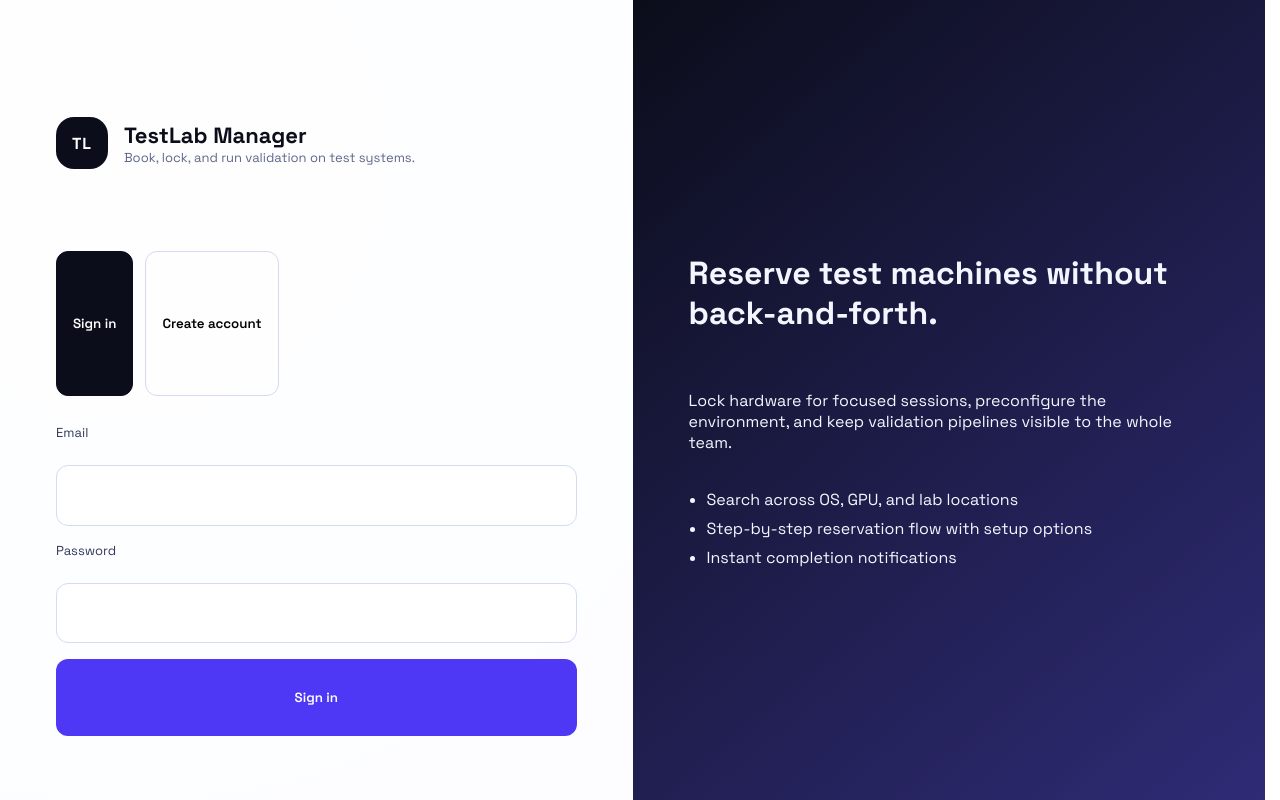
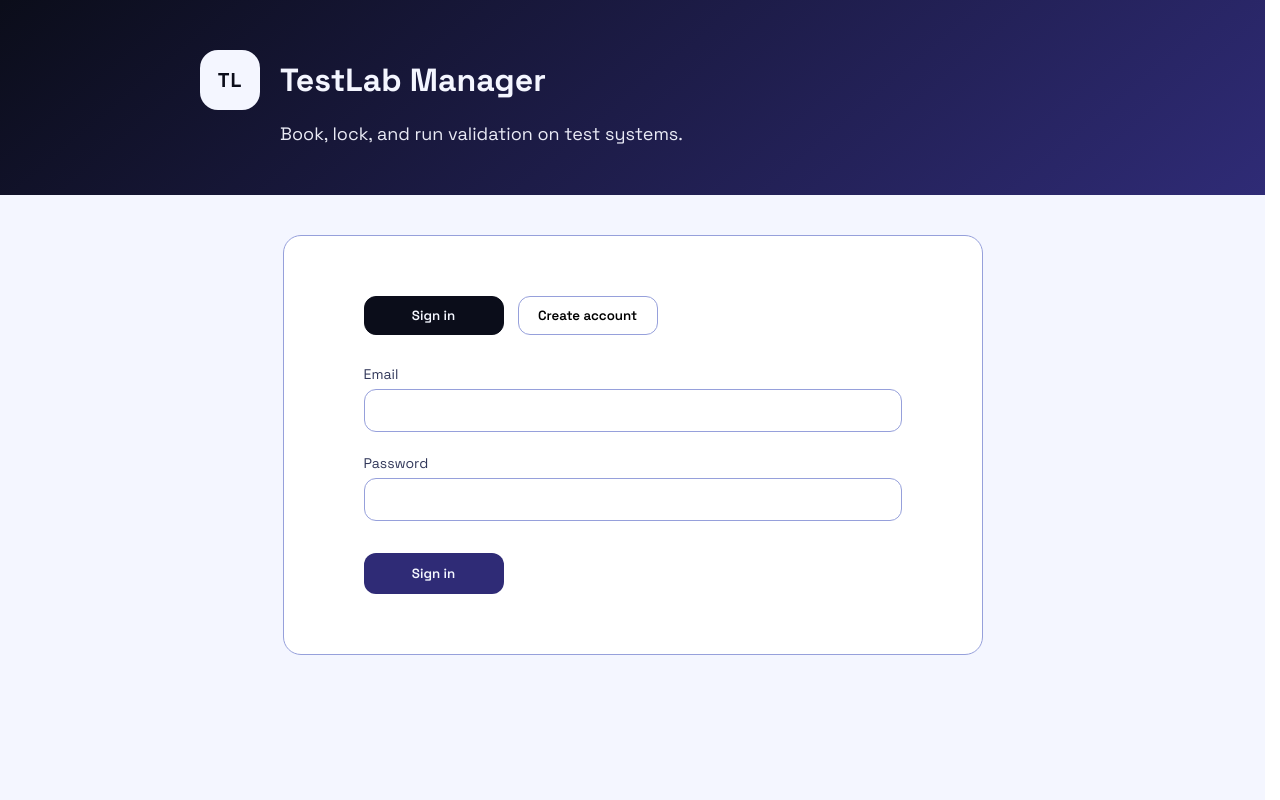
Before and after one commit to YuliiaB101/testlab-manager, a React (Vite) app in the folder apps/frontend/: page /auth in a window 1280 px wide. Built offline with nearby package versions, Linux system fonts and the light colour scheme.

Commit message:
Changed AuthPage styles

```diff
--- a/apps/frontend/package.json
+++ b/apps/frontend/package.json
@@ -10,13 +10,16 @@
   },
   "dependencies": {
     "react": "^18.3.1",
+    "react-datepicker": "^4.16.0",
     "react-dom": "^18.3.1",
     "react-router-dom": "^6.26.2"
   },
   "devDependencies": {
     "@types/react": "^18.3.3",
+    "@types/react-datepicker": "^4.4.2",
     "@types/react-dom": "^18.3.0",
     "@vitejs/plugin-react": "^4.3.1",
+    "sass": "^1.97.3",
     "typescript": "^5.5.4",
     "vite": "^5.4.2"
   }
--- a/apps/frontend/src/components/MachineRow/MachineRow.module.css
+++ b/apps/frontend/src/components/MachineRow/MachineRow.module.css
@@ -8,14 +8,22 @@
   font-size: 13px;
 }
 
+.titleRow {
+  display: flex;
+  align-items: center;
+  justify-content: space-between;
+  gap: 12px;
+  /* prevent tags from wrapping to next line; allow name to truncate if needed */
+}
+
 .status {
   text-transform: uppercase;
   display: inline-block;
   text-align: center;
-  min-width: 120px;
-  font-size: 11px;
+  min-width: 140px;
+  font-size: 12px;
   font-weight: 700;
-  padding: 10px 12px;
+  padding: 12px 16px;
   border-radius: 999px;
 }
 
@@ -31,8 +39,9 @@
 
 .tags {
   display: flex;
-  flex-wrap: wrap;
   gap: 8px;
+  flex-shrink: 0;
+  align-items: center;
 }
 
 .tags span {
@@ -42,3 +51,16 @@
   border-radius: 999px;
   font-size: 12px;
 }
+
+.name {
+  white-space: nowrap;
+  overflow: hidden;
+  text-overflow: ellipsis;
+  max-width: 55ch;
+  flex: 1 1 auto; /* allow name to take available space */
+  min-width: 0; /* allow truncation inside flex */
+}
+
+.meta {
+  margin-top: 6px;
+}
--- a/apps/frontend/src/components/MachineRow/MachineRow.tsx
+++ b/apps/frontend/src/components/MachineRow/MachineRow.tsx
@@ -6,9 +6,12 @@
   return (
     <tr>
       <td>
-        <Link to={`/machines/${machine.id}`} className={styles.name}>
-          {machine.name}
-        </Link>
+        <div className={styles.titleRow}>
+          <Link to={`/machines/${machine.id}`} className={styles.name}>
+            {machine.name}
+          </Link>
+          <div className={styles.tags}>{machine.tags.map(tag => <span key={tag}>{tag}</span>)}</div>
+        </div>
         <div className={styles.meta}>{machine.type} - {machine.os}</div>
       </td>
       <td>{machine.cpu}</td>
--- a/apps/frontend/src/pages/AuthPage/AuthPage.module.css
+++ b/apps/frontend/src/pages/AuthPage/AuthPage.module.css
@@ -1,9 +1,3 @@
-.page {
-  display: grid;
-  grid-template-columns: repeat(auto-fit, minmax(320px, 1fr));
-  min-height: 100vh;
-}
-
 .panel {
   background: #ffffffee;
   padding: 64px 56px;
@@ -11,32 +5,52 @@
   gap: 28px;
 }
 
-.brand {
-  display: flex;
+.hero {
+  padding: 64px 56px;
+  background: linear-gradient(140deg, #0b0d1a, #2f2b76);
+  color: #f4f6ff;
+  display: grid;
+  grid-template-columns: auto 1fr;
+  grid-template-areas:
+    "logo title"
+    "logo subtitle";
+  gap: 8px 20px;
   align-items: center;
-  gap: 16px;
-}
 
-.logo {
-  background: #0b0d1a;
-  color: #fff;
-  width: 52px;
-  height: 52px;
+&_logo {
+  background: #fff;
+  color: #0b0d1a;
+  width: 60px;
+  height: 60px;
   border-radius: 18px;
   display: grid;
   place-items: center;
-  font-weight: 700;
+  font-size: 20px;
+  font-weight: bold;
   letter-spacing: 1px;
 }
 
-.title {
-  font-weight: 700;
-  font-size: 22px;
+h1 {
+  grid-area: title;
+  font-size: 32px;
+  margin: 0;
 }
 
-.subtitle {
-  font-size: 13px;
-  color: #5f6789;
+h3 {
+  grid-area: subtitle;
+  margin: 0;
+  font-weight: 400;
+  font-size: 14px;
+  color: rgba(244, 246, 255, 0.95);
+}
+
+.form {
+  align-self: center;
+  align-items: center;
+  justify-content: center;
+  width: 600px;
+  display: grid;
+  gap: 16px;
 }
 
 .tabs {
@@ -60,21 +74,25 @@
 }
 
 .form {
+  align-self: center;
+  align-items: center;
+  justify-content: center;
+  width: 600px;
   display: grid;
   gap: 16px;
-}
 
-.form label {
+  label {
     display: grid;
     gap: 6px;
     font-size: 13px;
     color: #32385a;
   }
 
-.form input {
+  input {
     border: 1px solid #d6daf2;
     border-radius: 12px;
     padding: 12px 14px;
+  }
 }
 
 .submit {
@@ -95,26 +113,6 @@
   font-size: 13px;
 }
 
-.hero {
-  padding: 64px 56px;
-  background: linear-gradient(140deg, #0b0d1a, #2f2b76);
-  color: #f4f6ff;
-  display: grid;
-  gap: 20px;
-  align-content: center;
-}
-
-.hero h1 {
-  font-size: 32px;
-}
-
-.hero ul {
-  margin: 0;
-  padding-left: 18px;
-  display: grid;
-  gap: 8px;
-}
-
 @media (max-width: 700px) {
   .panel,
   .hero {
--- /dev/null
+++ b/apps/frontend/src/pages/AuthPage/AuthPage.module.scss
@@ -0,0 +1,108 @@
+@use "../../styles/mixins" as *;
+@use "../../styles/variables" as *;
+
+.authPage {
+  display: flex;
+  flex-direction: column;
+  min-height: 100vh;
+  background: $background;
+
+  &__hero {
+    padding: 50px 200px;
+    background: linear-gradient(140deg, $primary-dark, $primary);
+    color: $background;
+    display: grid;
+    grid-template-columns: auto 1fr;
+    grid-template-areas: "logo title" "logo subtitle";
+    gap: 12px 20px;
+    align-items: center;
+
+    &__logo {
+      background: $background;
+      color: $primary-dark;
+      width: 60px;
+      height: 60px;
+      border-radius: 18px;
+      display: grid;
+      justify-content: center;
+      place-items: center;
+      font-size: 20px;
+      font-weight: bold;
+      letter-spacing: 1px;
+    }
+
+    h1 {
+      grid-area: title;
+      font-size: 32px;
+      margin: 0;
+    }
+
+    h3 {
+      grid-area: subtitle;
+      margin: 0;
+      font-weight: 400;
+      font-size: 18px;
+      color: rgba(244, 246, 255, 0.95);
+    }
+  }
+
+  &__form {
+    align-self: center;
+    align-items: center;
+    padding: 60px 80px;
+    margin: 40px 0;
+    background: white;
+    border-radius: 18px;
+    border: 1px solid $border;
+    width: 700px;
+    display: grid;
+    gap: 30px;
+
+    label {
+      display: grid;
+      gap: 6px;
+      font-size: 14px;
+      color: $text-secondary;
+    }
+
+    &__tabs {
+      display: flex;
+      gap: 14px;
+    }
+
+    &__tab {
+      border: 1px solid $border;
+      background: transparent;
+      @include button-base(10px 16px);
+
+      &_active {
+        background: $primary-dark;
+        color: $background;
+        border-color: $primary-dark;
+      }
+    }
+
+    &__input {
+      @include input-base($border);
+      display: grid;
+      gap: 22px;
+      margin-bottom: 22px;
+    }
+
+    &__submit {
+      margin-top: 10px;
+      border: none;
+      background: $primary;
+      color: $background;
+      @include button-base(12px 16px);
+    }
+
+    &__error {
+      color: $error;
+      background: $error-light;
+      padding: 8px 12px;
+      border-radius: 10px;
+      font-size: 14px;
+    }
+  }
+}
--- a/apps/frontend/src/pages/AuthPage/AuthPage.tsx
+++ b/apps/frontend/src/pages/AuthPage/AuthPage.tsx
@@ -1,7 +1,7 @@
 import { useState } from "react";
 import { useNavigate } from "react-router-dom";
 import { useAuth } from "../../state/auth";
-import styles from "./AuthPage.module.css";
+import styles from "./AuthPage.module.scss";
 
 export default function AuthPage() {
   const { login, register } = useAuth();
@@ -32,64 +32,51 @@
   };
 
   return (
-    <div className={styles.page}>
-      <div className={styles.panel}>
-        <div className={styles.brand}>
-          <div className={styles.logo}>TL</div>
-          <div>
-            <div className={styles.title}>TestLab Manager</div>
-            <div className={styles.subtitle}>Book, lock, and run validation on test systems.</div>
-          </div>
-        </div>
+    <div className={styles.authPage}>
+      <div className={styles.authPage__hero}>
+        <span className={styles.authPage__hero__logo}>TL</span>
+        <h1>TestLab Manager</h1>
+        <h3>Book, lock, and run validation on test systems.</h3>
+      </div>
 
-        <div className={styles.tabs}>
+      <div className={styles.authPage__form}>
+        <div className={styles.authPage__form__tabs}>
           <button
-            className={`${styles.tab} ${mode === "login" ? styles.active : ""}`}
+            className={`${styles.authPage__form__tab} ${mode === "login" ? styles.authPage__form__tab_active : ""}`}
             onClick={() => setMode("login")}
           >
             Sign in
           </button>
           <button
-            className={`${styles.tab} ${mode === "register" ? styles.active : ""}`}
+            className={`${styles.authPage__form__tab} ${mode === "register" ? styles.authPage__form__tab_active : ""}`}
             onClick={() => setMode("register")}
           >
             Create account
           </button>
         </div>
 
-        <form onSubmit={handleSubmit} className={styles.form}>
+        <form onSubmit={handleSubmit}>
           {mode === "register" && (
             <label>
               Full name
-              <input value={name} onChange={(event) => setName(event.target.value)} required />
+              <input className={styles.authPage__form__input} value={name} onChange={(event) => setName(event.target.value)} required />
             </label>
           )}
           <label>
             Email
-            <input type="email" value={email} onChange={(event) => setEmail(event.target.value)} required />
+            <input className={styles.authPage__form__input} type="email" value={email} onChange={(event) => setEmail(event.target.value)} required />
           </label>
           <label>
             Password
-            <input type="password" value={password} onChange={(event) => setPassword(event.target.value)} required />
+            <input className={styles.authPage__form__input} type="password" value={password} onChange={(event) => setPassword(event.target.value)} required />
           </label>
-          {error && <div className={styles.error}>{error}</div>}
-          <button className={styles.submit} disabled={loading}>
+          {error && <div className={styles.authPage__form__error}>{error}</div>}
+
+          <button className={styles.authPage__form__submit} disabled={loading}>
             {loading ? "Please wait..." : mode === "login" ? "Sign in" : "Create account"}
           </button>
         </form>
       </div>
-      <div className={styles.hero}>
-        <h1>Reserve test machines without back-and-forth.</h1>
-        <p>
-          Lock hardware for focused sessions, preconfigure the environment, and keep validation pipelines
-          visible to the whole team.
-        </p>
-        <ul>
-          <li>Search across OS, GPU, and lab locations</li>
-          <li>Step-by-step reservation flow with setup options</li>
-          <li>Instant completion notifications</li>
-        </ul>
-      </div>
     </div>
   );
 }
--- /dev/null
+++ b/apps/frontend/src/styles/mixins.scss
@@ -0,0 +1,18 @@
+@mixin button-base(
+  $padding: 12px 16px,
+  $radius: 12px,
+  $weight: 600,
+  $cursor: pointer
+) {
+  padding: $padding;
+  border-radius: $radius;
+  font-weight: $weight;
+  min-width: 140px;
+  cursor: $cursor;
+}
+
+@mixin input-base($border-color: #96a0db, $radius: 12px, $padding: 12px 14px) {
+  border: 1px solid $border-color;
+  border-radius: $radius;
+  padding: $padding;
+}
--- /dev/null
+++ b/apps/frontend/src/styles/variables.scss
@@ -0,0 +1,7 @@
+$background: #f4f6ff;
+$primary-dark: #0b0d1a;
+$primary: #2f2b76;
+$text-secondary: #32385a;
+$border: #96a0db;
+$error: #c33232;
+$error-light: #ffe9e9;
```
Also changed, not shown: apps/frontend/src/components/BookingWizard/BookingWizard.tsx (+47 -15 lines), apps/frontend/src/pages/HomePage/HomePage.module.css (+27 -33 lines), 1 other file (tests, documents, lock files or other folders). Lines whose indentation alone changed are shown as unchanged.
